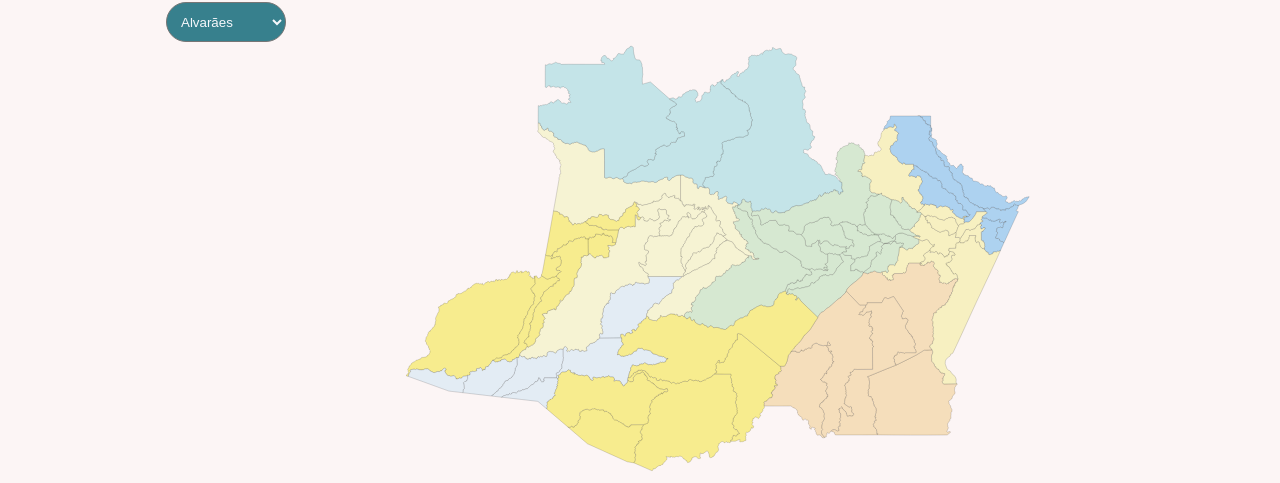
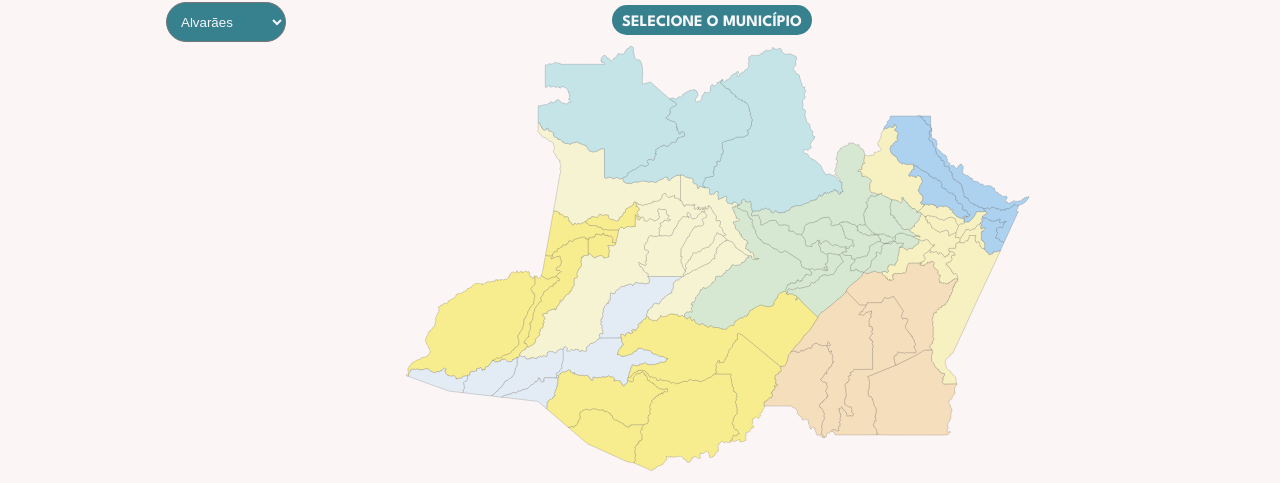
Before and after one commit to victhor-amorim/Mapa-do-Amazonas, a plain HTML site: page index.html in a window 1280 px wide. Shown: the part 78-561 px from the top of the page. Drawn offline with Linux system fonts and the light colour scheme.

Commit message:
Update index.html

```diff
--- a/index.html
+++ b/index.html
@@ -81,6 +81,10 @@
         <option value="Urucurituba">Urucurituba</option>
     </select>
 
+    </div>
+
+     <div class="aviso-container">
+      <h4>SELECIONE O MUNICÍPIO</h4>
     </div>
 
 
```
